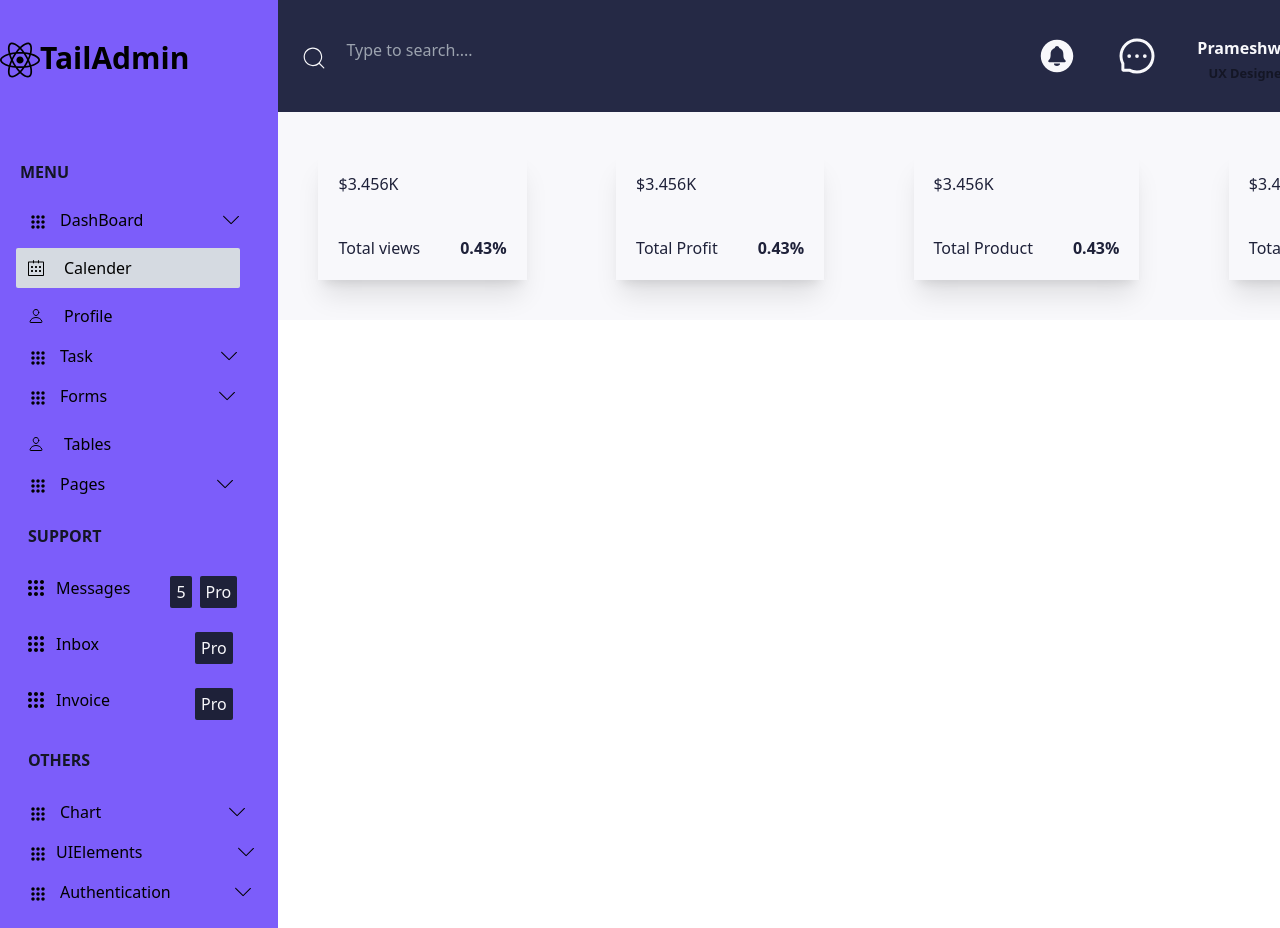
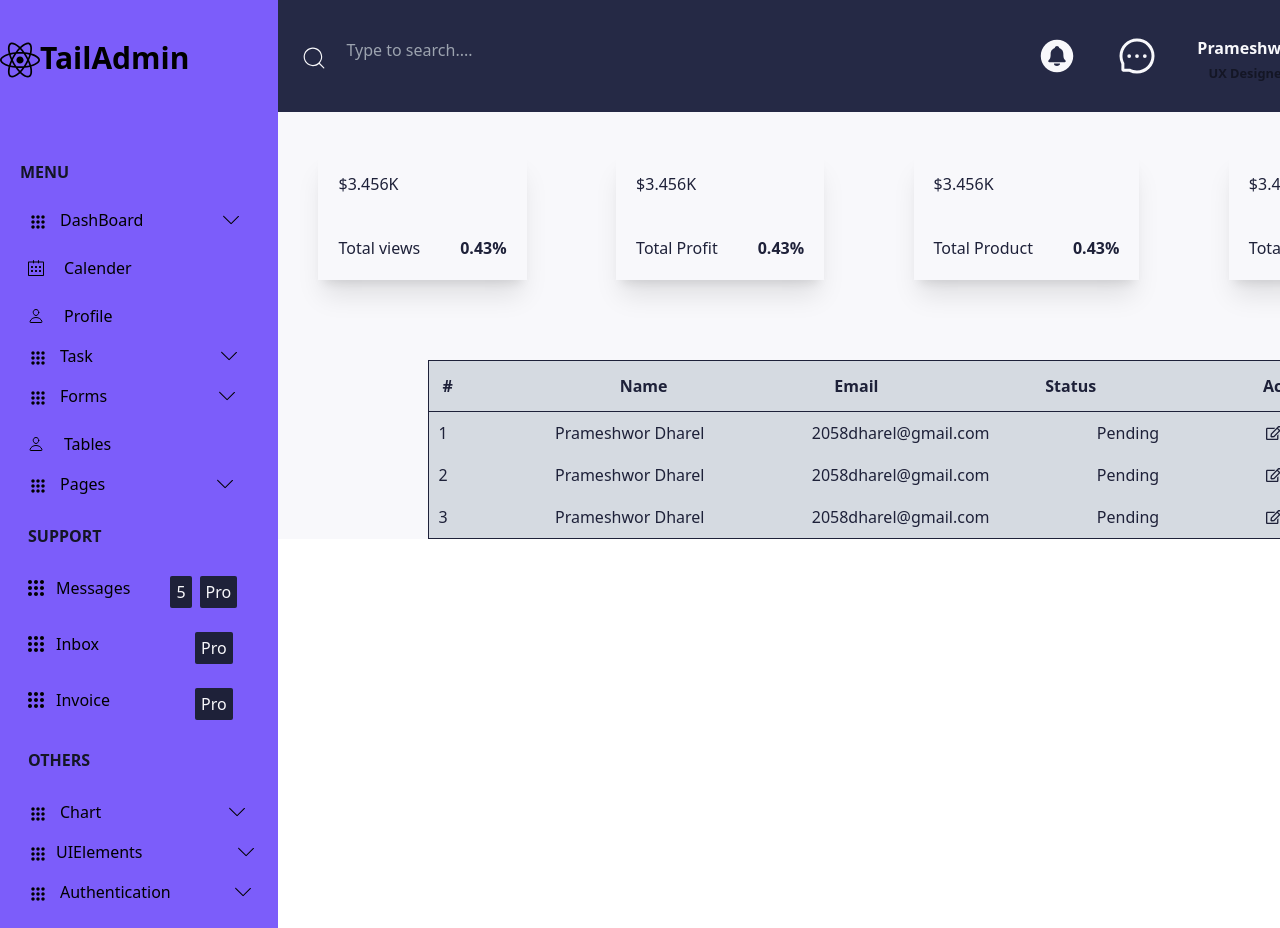
Before and after one commit to PrameshworDharel/Dashboard, a React (Create React App) app: page / in a window 1280 px wide. Shown: the top 928 px of the page. Built offline with nearby package versions, Linux system fonts and the light colour scheme; some icons are missing.

Commit message:
dashboard

```diff
--- a/package.json
+++ b/package.json
@@ -3,6 +3,7 @@
   "version": "0.1.0",
   "private": true,
   "dependencies": {
+    "@headlessui/react": "^1.7.17",
     "@testing-library/jest-dom": "^5.17.0",
     "@testing-library/react": "^13.4.0",
     "@testing-library/user-event": "^13.5.0",
--- a/src/App.js
+++ b/src/App.js
@@ -2,6 +2,7 @@ import "./App.css";
 import { BrowserRouter as Router, Routes, Route } from "react-router-dom";
 import Homepage from "./Navbar";
 import Profilepage from "./components/profile";
+
 function App() {
   return (
     <>
--- a/src/Navbar/sidebar.jsx
+++ b/src/Navbar/sidebar.jsx
@@ -3,7 +3,7 @@ import { Link } from "react-router-dom";
 import { FaReact } from "react-icons/fa";
 import { CgMenuGridO } from "react-icons/cg";
 import { SlArrowDown } from "react-icons/sl";
-// import { SlArrowUp } from "react-icons/sl";
+
 import { SlCalender } from "react-icons/sl";
 import { IoPersonOutline } from "react-icons/io5";
 const SideBar = () => {
@@ -14,36 +14,46 @@ const SideBar = () => {
   return (
     <>
       <div className="bg-secondary w-[300px]   ">
+        <Link to="/">
           <div className="flex sticky top-0 pt-[40px] overflow-auto bg-secondary">
             <FaReact className="h-10 w-10" />
             <h1 className="font-bold text-3xl">TailAdmin</h1>
           </div>
+        </Link>
+
         <div className="mt-20  ">
           <h1 className="font-bold text-Mirage ml-5 ">MENU</h1>
         </div>
+
         <div className="p-4  ">
           <div>
             <div>
               <button
-                className="flex hover:bg-shadow px-2 py-2  rounded-sm  "
+                className="flex hover:bg-shadow px-2 py-2 rounded-sm  "
                 onClick={handleDropdownClick}
               >
                 <CgMenuGridO className="w-7 h-5 mt-1" />
                 <h1 className="ml-2">DashBoard</h1>
 
-                <SlArrowDown className="ml-20 mt-1  " />
+                <SlArrowDown
+                  className={`ml-20 mt-1 duration-300  ${
+                    isDropdownOpen ? "rotate-180" : "rotate-0"
+                  }`}
+                />
               </button>
               {isDropdownOpen && (
                 <div className="mt-2">
                   <button className="ml-10  hover:text-primary">
                     eCommerce
                   </button>
+
                   <button className="flex mt-5">
                     <h1 className="ml-10 hover:text-primary">Analytics</h1>
                     <button className="bg-Mirage text-primary px-2 ml-20">
                       Pro
                     </button>
                   </button>
+
                   <button className="flex mt-5">
                     <h1 className="ml-10  hover:text-primary">Marketing</h1>
                     <button className="bg-Mirage text-primary px-2 ml-[70px]">
@@ -60,10 +70,12 @@ const SideBar = () => {
               )}
             </div>
           </div>
-          <button className="flex  mt-2 bg-shadow w-56 py-2 px-3 rounded-sm ">
+          <Link to="/demo">
+            <button className="flex  mt-2 w-56 py-2 px-3 rounded-sm ">
               <SlCalender className="w-4 h-6 " />
               <h1 className="ml-5">Calender</h1>
             </button>
+          </Link>
           <Link to="/profile">
             <button className="flex  mt-2  hover:bg-shadow py-2 px-3  w-56 rounded-sm  ">
               <IoPersonOutline className="w-4 h-6 " />
--- a/src/Navbar/topbar.jsx
+++ b/src/Navbar/topbar.jsx
@@ -29,7 +29,7 @@ const TopBar = () => {
 
   return (
     <>
-      <div className="bg-Clay h-28 w-[1200px] text-primary sticky top-0  ">
+      <div className="bg-Clay h-28 w-[1200px] text-primary sticky top-0 z-[999] ">
         <div className="flex p-4 justify-between">
           <div className="flex">
             <CiSearch className="mt-7 w-10 h-7 " />
--- a/src/components/center.jsx
+++ b/src/components/center.jsx
@@ -1,4 +1,9 @@
-import React, { useState } from "react";
+import React from "react";
+
+import { useState } from "react";
+import { FaRegEdit } from "react-icons/fa";
+import { MdDelete } from "react-icons/md";
+import MyModal from "./profile/demo";
 const CardCenter = [
   {
     title: "$3.456K",
@@ -25,8 +30,29 @@ const CardCenter = [
     Total: "Total Users",
   },
 ];
+const data = [
+  {
+    id: 1,
+    name: "Prameshwor Dharel",
+    email: "2058dharel@gmail.com",
+    Status: "Pending",
+  },
+  {
+    id: 2,
+    name: "Prameshwor Dharel",
+    email: "2058dharel@gmail.com",
+    Status: "Pending",
+  },
+  {
+    id: 3,
+    name: "Prameshwor Dharel",
+    email: "2058dharel@gmail.com",
+    Status: "Pending",
+  },
+];
 const Center = () => {
-  const [center, setCenter] = useState(null);
+  const [isEditModelOpen, setIsEditModelOpen] = useState(false);
+
   return (
     <>
       <div className="bg-primary   text-Dark">
@@ -41,6 +67,69 @@ const Center = () => {
             </div>
           ))}
         </div>
+        <div className="mt-10 flex justify-center ">
+          <table className=" bg-shadow border w-[900px]  ">
+            <tr className=" flex justify-between p-3">
+              <th>#</th>
+              <th>Name</th>
+              <th>Email</th>
+              <th>Status</th>
+              <th>Action</th>
+            </tr>
+            <hr></hr>
+            {data.map((val) => (
+              <tr className="flex  justify-between p-2">
+                <td>{val.id}</td>
+                <td>{val.name}</td>
+                <td>{val.email}</td>
+                <td>{val.Status}</td>
+                <td className="flex gap-5">
+                  <button onClick={() => setIsEditModelOpen(!isEditModelOpen)}>
+                    <FaRegEdit />
+                  </button>
+                  <button type="button" className="">
+                    <MdDelete />
+                  </button>
+                </td>
+              </tr>
+            ))}
+          </table>
+          <MyModal
+            isOpen={isEditModelOpen}
+            closeModal={() => setIsEditModelOpen(!isEditModelOpen)}
+          >
+            <div className="  w-[450px] p-10">
+              <form className="">
+                <div className="">
+                  <label className=" mb-4">Name</label>
+                  <input type="text" name="" className=" ml-10 px-3 py-3" />
+                </div>
+                <div className="mt-5">
+                  <label className=" mb-4">Gmail</label>
+                  <input
+                    type="email"
+                    name="email"
+                    className=" ml-10 px-3 py-3"
+                  />
+                </div>
+                <div className="mt-5">
+                  <label className=" mb-4">Status</label>
+                  <input
+                    type="text"
+                    name="status"
+                    className=" ml-10 px-3 py-3"
+                  />
+                </div>
+
+                <div className="mt-10">
+                  <button className="bg-tertiary ml-32 px-5 py-2 ">
+                    Update
+                  </button>
+                </div>
+              </form>
+            </div>
+          </MyModal>
+        </div>
       </div>
     </>
   );
--- /dev/null
+++ b/src/components/profile/demo.jsx
@@ -0,0 +1,42 @@
+import { Dialog, Transition } from "@headlessui/react";
+import { Fragment } from "react";
+
+export default function MyModal({ children, isOpen, closeModal }) {
+  return (
+    <>
+      <Transition appear show={isOpen} as={Fragment}>
+        <Dialog as="div" className="relative z-10" onClose={closeModal}>
+          <Transition.Child
+            as={Fragment}
+            enter="ease-out duration-300"
+            enterFrom="opacity-0"
+            enterTo="opacity-100"
+            leave="ease-in duration-200"
+            leaveFrom="opacity-100"
+            leaveTo="opacity-0"
+          >
+            <div className="fixed inset-0 bg-black/25" />
+          </Transition.Child>
+
+          <div className="fixed inset-0 overflow-y-auto">
+            <div className="flex min-h-full items-center justify-center p-4 text-center">
+              <Transition.Child
+                as={Fragment}
+                enter="ease-out duration-300"
+                enterFrom="opacity-0 scale-95"
+                enterTo="opacity-100 scale-100"
+                leave="ease-in duration-200"
+                leaveFrom="opacity-100 scale-100"
+                leaveTo="opacity-0 scale-95"
+              >
+                <Dialog.Panel className="w-full max-w-md transform overflow-hidden rounded-2xl bg-shadow p-6 text-left shadow-xl transition-all">
+                  {children}
+                </Dialog.Panel>
+              </Transition.Child>
+            </div>
+          </div>
+        </Dialog>
+      </Transition>
+    </>
+  );
+}
--- a/src/components/profile/index.js
+++ b/src/components/profile/index.js
@@ -2,6 +2,7 @@ import React from "react";
 import SideBar from "../../Navbar/sidebar";
 import TopBar from "../../Navbar/topbar";
 import Profile1 from "./profile";
+
 const Profilepage = () => {
   return (
     <>
```
Also changed, not shown: src/components/profile/profile.jsx (+75 -11 lines), 1 other file (tests, documents, lock files or other folders). Lines whose indentation alone changed are shown as unchanged.
